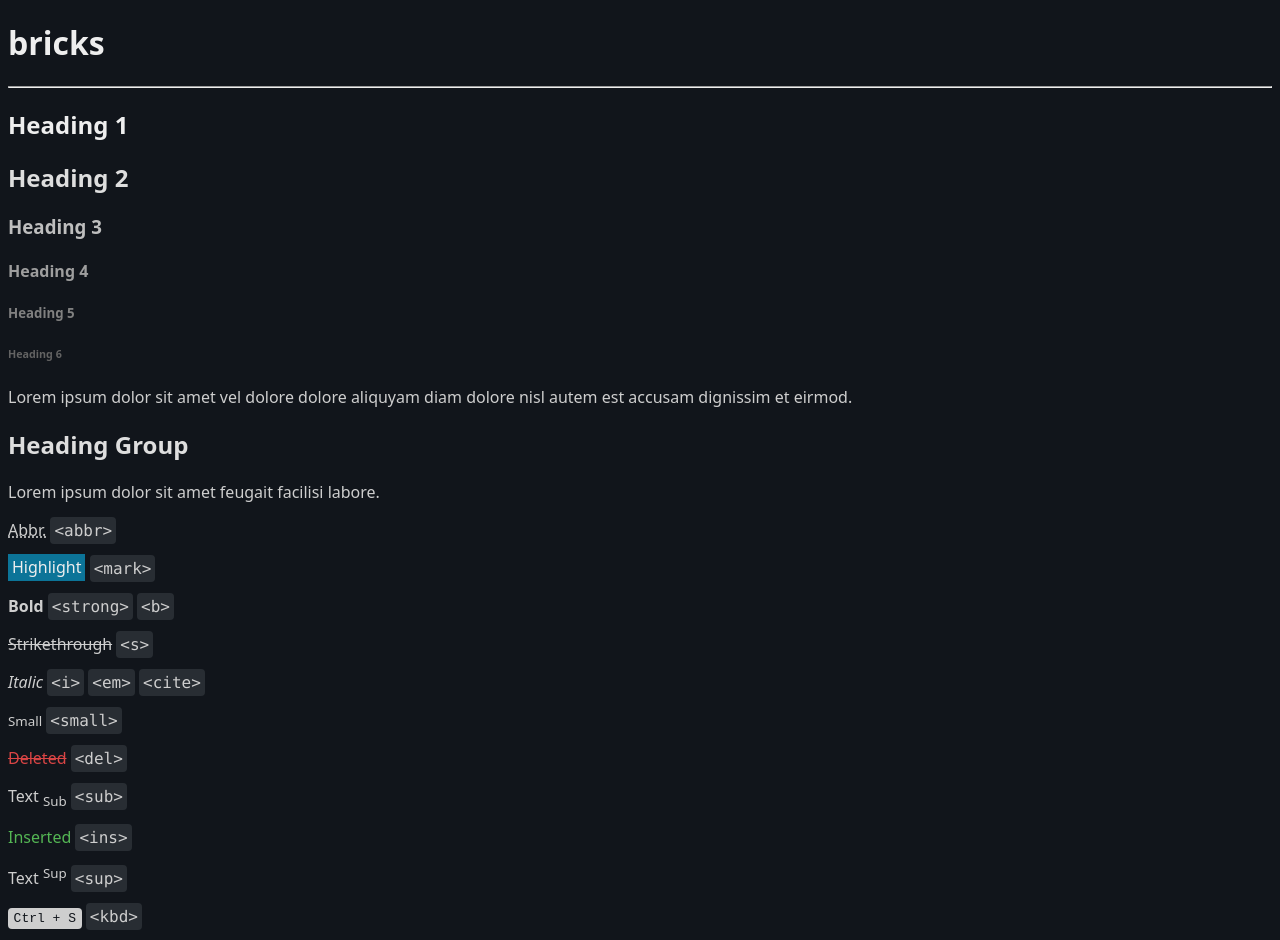
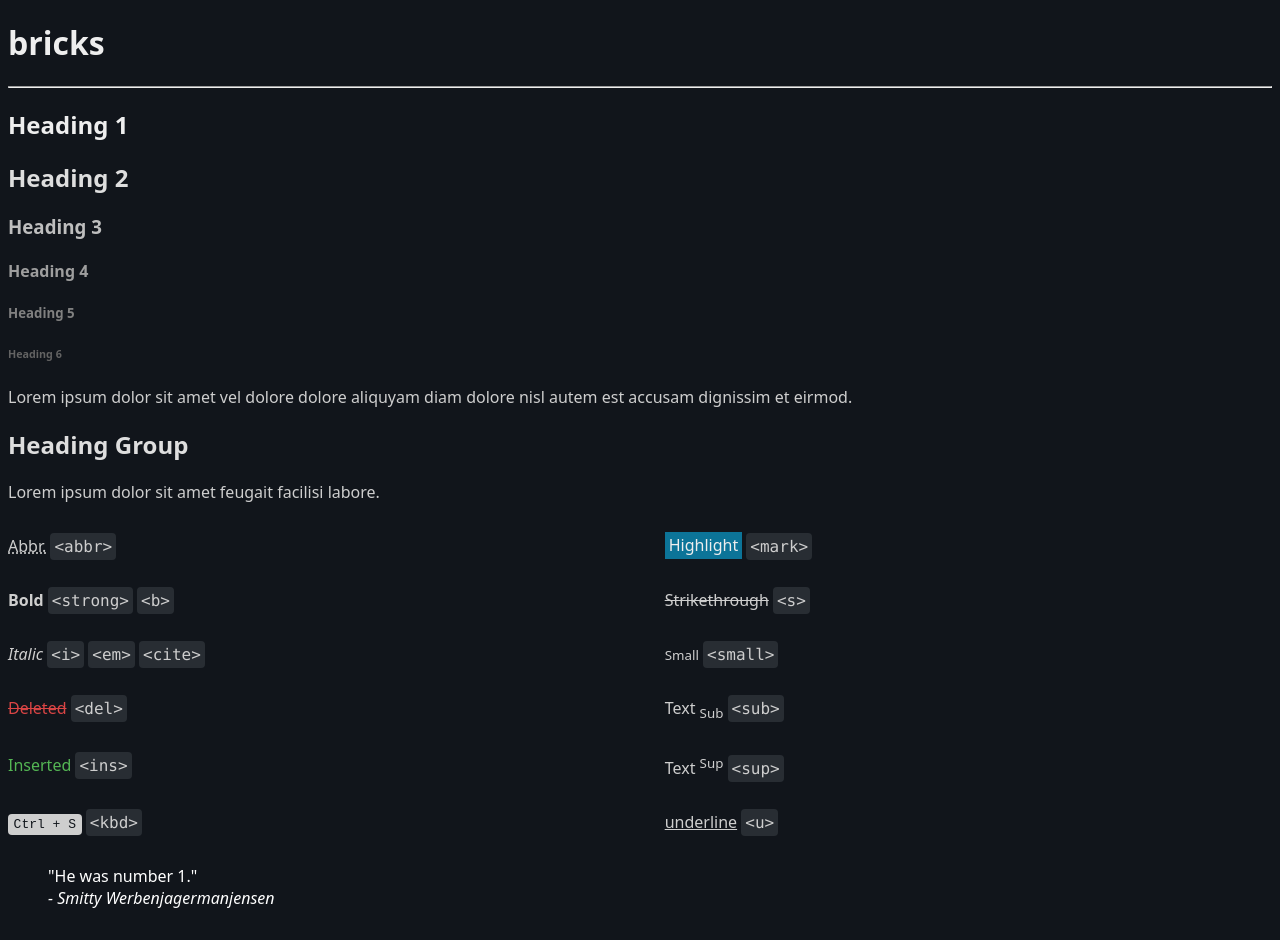
Before and after one commit to Sammy-T/spout, a Svelte app: page / in a window 1280 px wide. Shown: the top 940 px of the page. Built offline with nearby package versions, Linux system fonts and the light colour scheme.

Commit message:
Set inline section display

```diff
--- a/src/App.svelte
+++ b/src/App.svelte
@@ -18,7 +18,7 @@
         <p>Lorem ipsum dolor sit amet feugait facilisi labore.</p>
     </hgroup>
 
-    <section>
+    <section id="inlines">
         <p>
             <abbr title="Abbreviation">Abbr.</abbr>
             <code>&lt;abbr&gt;</code>
@@ -79,3 +79,10 @@
         </footer>
     </blockquote>
 </main>
+
+<style>
+    #inlines {
+        display: grid;
+        grid-template-columns: repeat(2, auto);
+    }
+</style>
```
